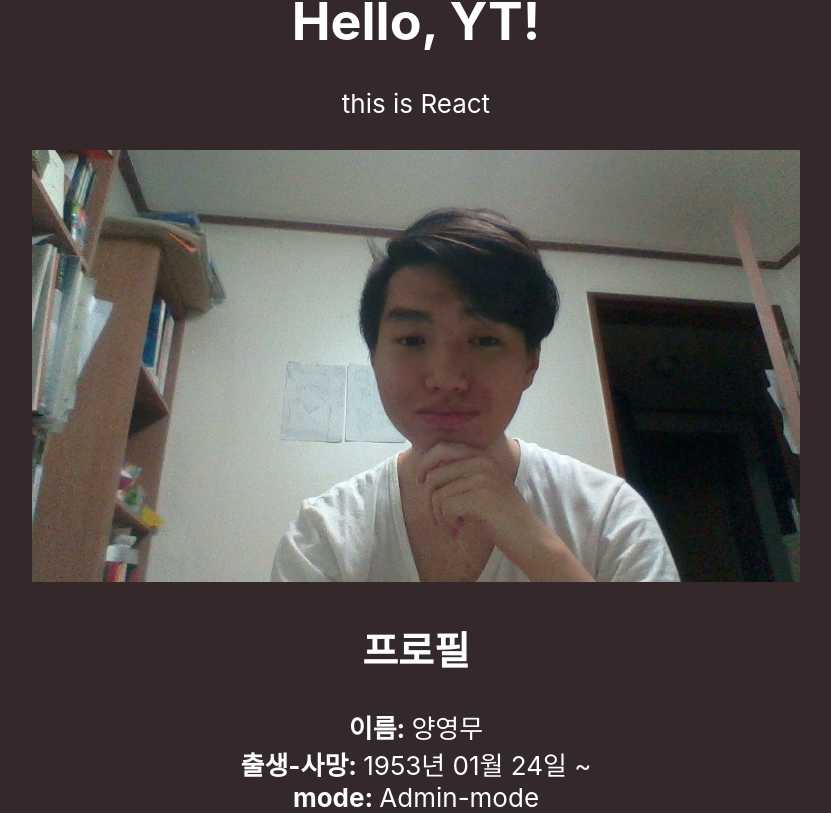
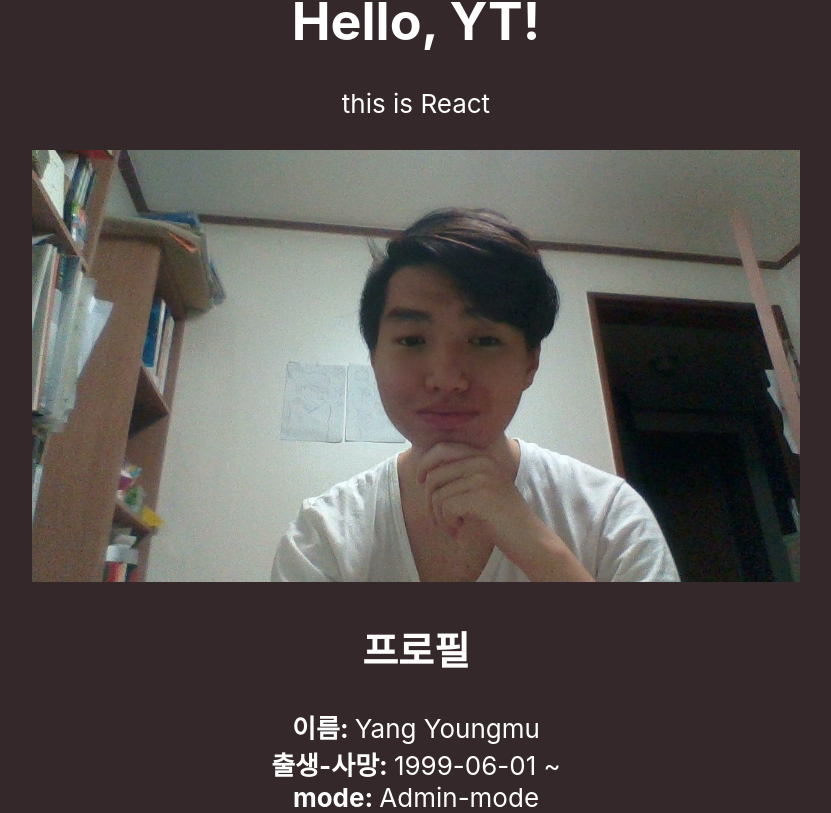
Before and after one commit to youngyangmoo/withyt, a React (Create React App) app: page / in a window 1280 px wide. Shown: the part 365-1178 px from the top of the page, without its empty margins (224-1055 px from the left). Built offline with nearby package versions, Linux system fonts and the light colour scheme.

Commit message:
영무 정보 수정

```diff
--- a/src/App.tsx
+++ b/src/App.tsx
@@ -11,8 +11,8 @@ const App: React.FC = () => {
         <h1>Hello, YT!</h1>
         <div>this is React</div>
         <User
-          name="양영무"
-          birthdeath="1953년 01월 24일 ~ "
+          name="Yang Youngmu"
+          birthdeath="1999-06-01 ~ "
           isAdmin={true}
         />
       </header>
```
